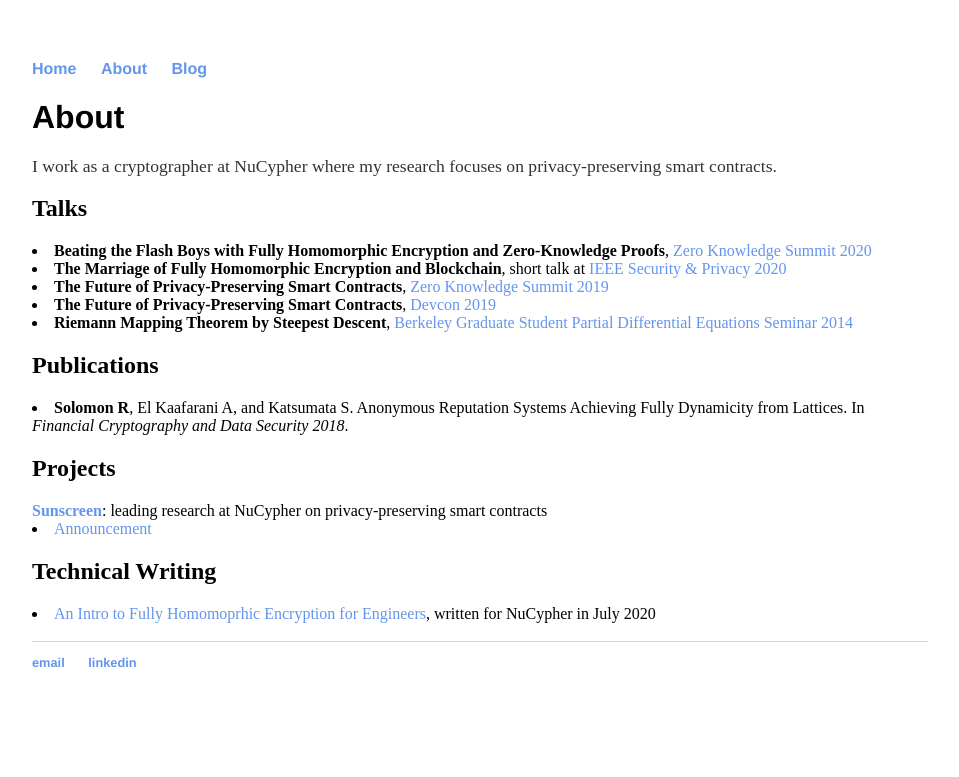
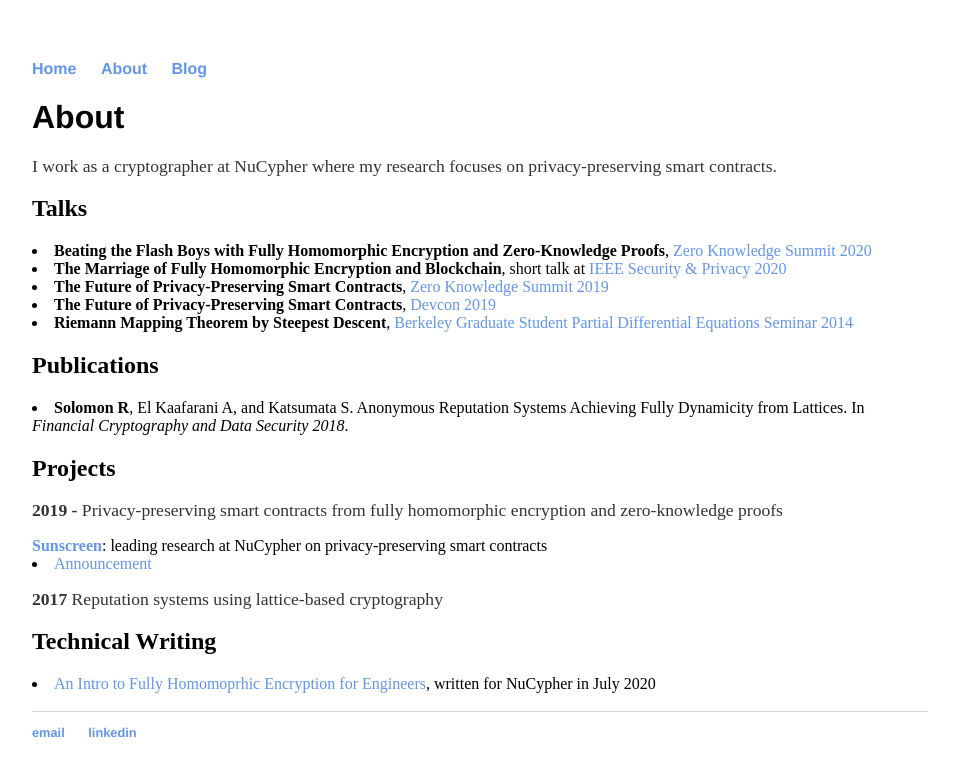
Before and after one commit to ravital/ravital.github.io, a Jekyll site: the page built from about/index.html, in a window 1280 px wide. Shown: the top 777 px of the page, without its empty margins (160-1119 px from the left). Built offline with Jekyll 4.4.1, drawn with Linux system fonts in a browser that asks for light colours.

Commit message:
Update index.html

```diff
--- a/about/index.html
+++ b/about/index.html
@@ -19,8 +19,11 @@
 			<li><strong>Solomon R</strong>, El Kaafarani A, and Katsumata S. Anonymous Reputation Systems Achieving Fully Dynamicity from Lattices. In <i>Financial Cryptography and Data Security 2018</i>.</li>
 
 			<h2>Projects</h2>
+			<p><b>2019 -</b> Privacy-preserving smart contracts from fully homomorphic encryption and zero-knowledge proofs </p>
 			<a href="https://github.com/nucypher/Sunscreen_public"><b>Sunscreen</b></a>: leading research at NuCypher on privacy-preserving smart contracts
 				<li><a href="https://blog.nucypher.com/sunscreen/">Announcement</a></li>
+
+			<p><b>2017</b> Reputation systems using lattice-based cryptography</p>
 
 			<h2>Technical Writing</h2>
 			<li><a href="https://blog.nucypher.com/an-engineers-guide-to-fully-homomorphic-encryption/">An Intro to Fully Homomoprhic Encryption for Engineers</a>, written for NuCypher in July 2020</li>
```
